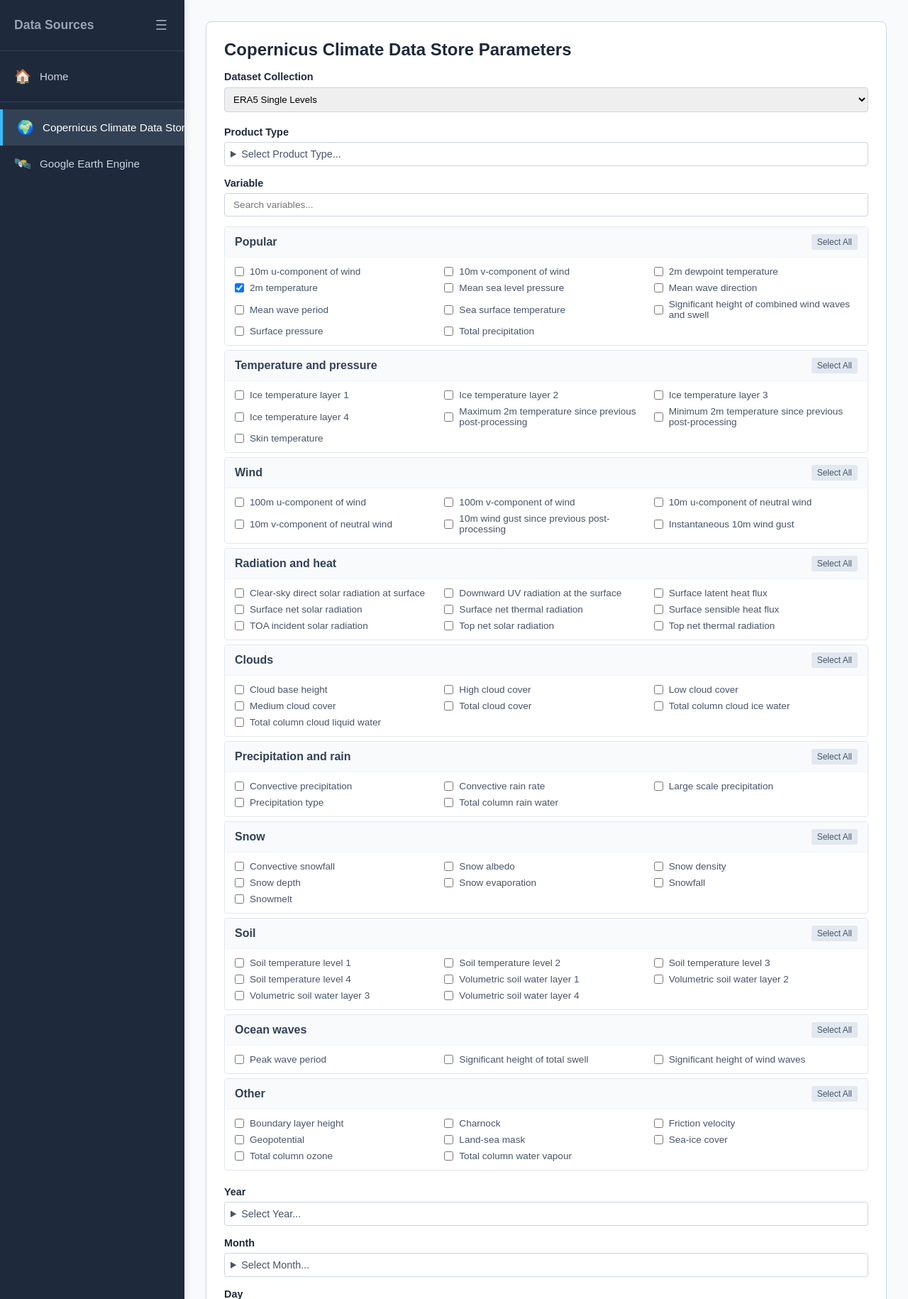
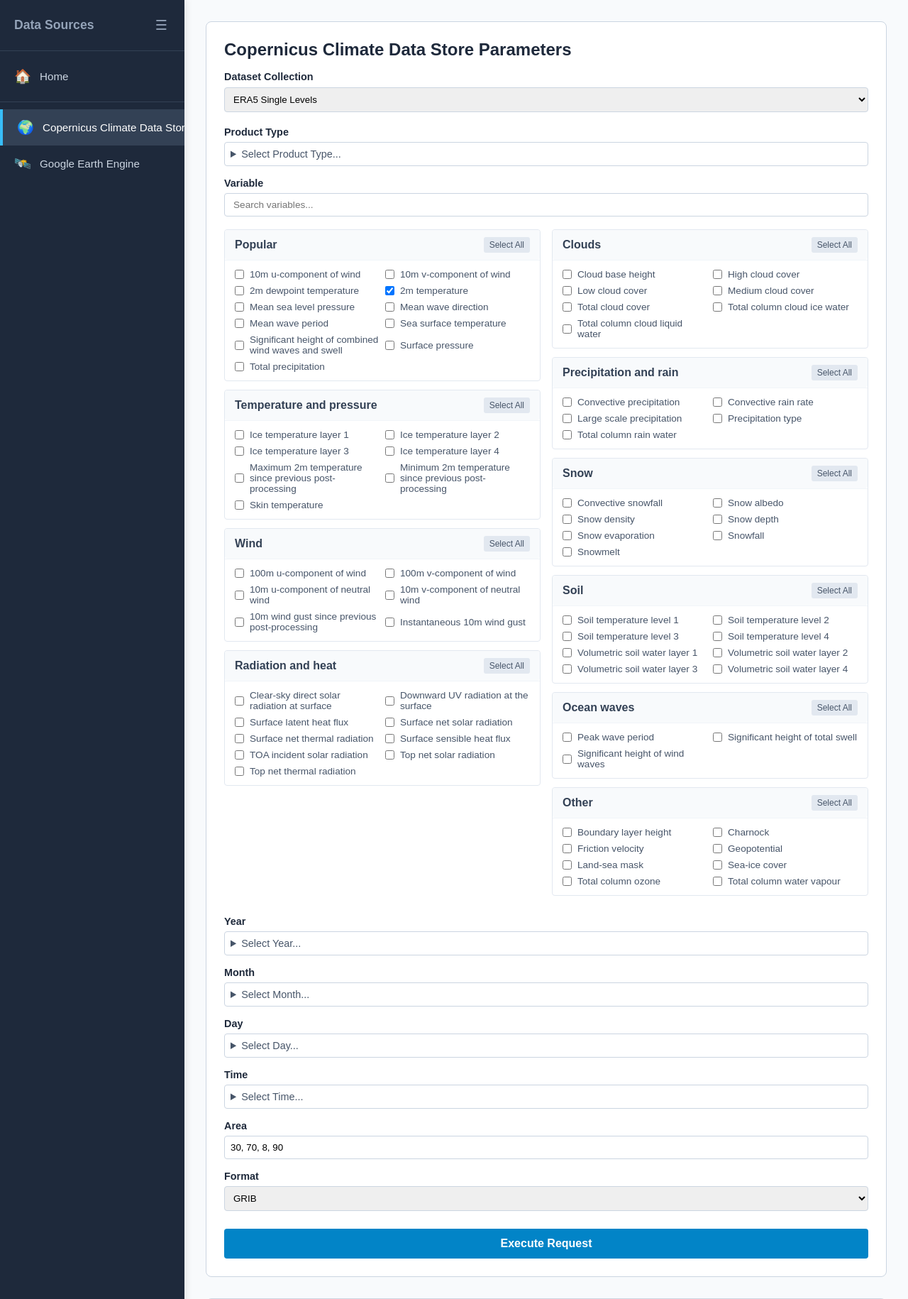
Before and after one commit to AnshulPrasad/climate-change, a Django app: page /copernicus/ in a window 1280 px wide. Shown: the top 1830 px of the page at 71% size. Run offline with Django 5.2, Linux system fonts and the light colour scheme; parts of the project's set-up code (start-up, migrations or seed data) failed here and were passed over.

Commit message:
This file only contains the HTML required to generate the multi-column checkbox input grids.

```diff
--- a/django_app/hf_space/templates/hf_space/providers/copernicus_form.html
+++ b/django_app/hf_space/templates/hf_space/providers/copernicus_form.html
@@ -2,12 +2,15 @@
     .copernicus-parameters { display: flex; flex-direction: column; gap: 16px; }
     .form-group { display: flex; flex-direction: column; gap: 6px; }
     .field-label { font-weight: 600; color: #1e293b; font-size: 0.9rem; }
-    .variable-search-box { width: 100%; padding: 8px 12px; border: 1px solid #cbd5e1; border-radius: 4px; margin-bottom: 8px; font-size: 0.85rem; }
-    .category-accordion { border: 1px solid #e2e8f0; border-radius: 4px; margin-bottom: 6px; background-color: #ffffff; }
+    .variable-search-box { width: 100%; padding: 8px 12px; border: 1px solid #cbd5e1; border-radius: 4px; margin-bottom: 12px; font-size: 0.85rem; }
+
+    .variable-columns-container { column-count: 2; column-gap: 16px; width: 100%; }
+    .category-accordion { border: 1px solid #e2e8f0; border-radius: 4px; margin-bottom: 12px; background-color: #ffffff; break-inside: avoid; display: inline-block; width: 100%; }
+
     .category-summary { display: flex; justify-content: space-between; align-items: center; padding: 10px 14px; cursor: pointer; font-weight: 600; color: #334155; background-color: #f8fafc; border-radius: 4px; }
     .btn-select-all { background: #e2e8f0; border: none; padding: 4px 8px; border-radius: 3px; font-size: 0.75rem; cursor: pointer; color: #475569; }
     .btn-select-all:hover { background: #cbd5e1; color: #0f172a; }
-    .checkbox-grid { display: grid; grid-template-columns: repeat(auto-fill, minmax(240px, 1fr)); gap: 8px; padding: 12px 14px; border-top: 1px solid #f1f5f9; max-height: 200px; overflow-y: auto; }
+    .checkbox-grid { display: grid; grid-template-columns: repeat(auto-fill, minmax(200px, 1fr)); gap: 8px; padding: 12px 14px; border-top: 1px solid #f1f5f9; max-height: 200px; overflow-y: auto; }
     .checkbox-item { display: flex; align-items: center; gap: 8px; font-size: 0.85rem; color: #475569; cursor: pointer; }
     .checkbox-dropdown { border: 1px solid #cbd5e1; border-radius: 4px; background: #fff; padding: 8px; }
     .checkbox-dropdown summary { cursor: pointer; font-size: 0.9rem; color: #475569; }
@@ -21,10 +24,10 @@
         <div class="form-group">
             <label class="field-label" for="{{ field.id_for_label }}">{{ field.label }}</label>
 
-            <!-- Dynamic check looking for the custom 'is_categorized' flag -->
             {% if field.field.widget.attrs.is_categorized %}
                 <input type="text" class="variable-search-box" id="variable-search" placeholder="Search variables..." onkeyup="filterVariables()">
-                <div id="variable-accordion-container">
+
+                <div class="variable-columns-container" id="variable-accordion-container">
                     {% for category, choices in field.field.choices %}
                         <details class="category-accordion" open>
                             <summary class="category-summary">
@@ -42,52 +45,31 @@
                         </details>
                     {% endfor %}
                 </div>
-
-            <!-- Standard fallback for flat multiple-choice fields -->
             {% elif field.widget_type == 'checkboxselectmultiple' %}
-                <details class="checkbox-dropdown">
-                    <summary>Select {{ field.label }}...</summary>
-                    {{ field }}
-                </details>
-
+                <details class="checkbox-dropdown"><summary>Select {{ field.label }}...</summary>{{ field }}</details>
             {% else %}
-                <div class="standard-input">
-                    {{ field }}
-                </div>
+                <div class="standard-input">{{ field }}</div>
             {% endif %}
 
-            {% if field.help_text %}
-                <span style="font-size: 0.75rem; color: #64748b;">{{ field.help_text }}</span>
-            {% endif %}
-
-            {% for error in field.errors %}
-                <span style="color: #ef4444; font-size: 0.8rem;">{{ error }}</span>
-            {% endfor %}
+            {% if field.help_text %}<span style="font-size: 0.75rem; color: #64748b;">{{ field.help_text }}</span>{% endif %}
+            {% for error in field.errors %}<span style="color: #ef4444; font-size: 0.8rem;">{{ error }}</span>{% endfor %}
         </div>
     {% endfor %}
 </div>
 
 <script>
     function toggleCategory(event, button) {
-        event.preventDefault();
-        event.stopPropagation();
+        event.preventDefault(); event.stopPropagation();
         const grid = button.closest('details').querySelector('.checkbox-grid');
         const checkboxes = grid.querySelectorAll('input[type="checkbox"]');
         const allChecked = Array.from(checkboxes).every(cb => cb.checked);
         checkboxes.forEach(cb => cb.checked = !allChecked);
         button.textContent = allChecked ? 'Select All' : 'Deselect All';
     }
-
     function filterVariables() {
         const query = document.getElementById('variable-search').value.toLowerCase();
-        const items = document.querySelectorAll('.checkbox-item');
-        items.forEach(item => {
-            const labelText = item.getAttribute('data-search-target');
-            if (labelText.includes(query)) {
-                item.style.display = 'flex';
-            } else {
-                item.style.display = 'none';
-            }
+        document.querySelectorAll('.checkbox-item').forEach(item => {
+            item.style.display = item.getAttribute('data-search-target').includes(query) ? 'flex' : 'none';
         });
     }
 </script>
```
